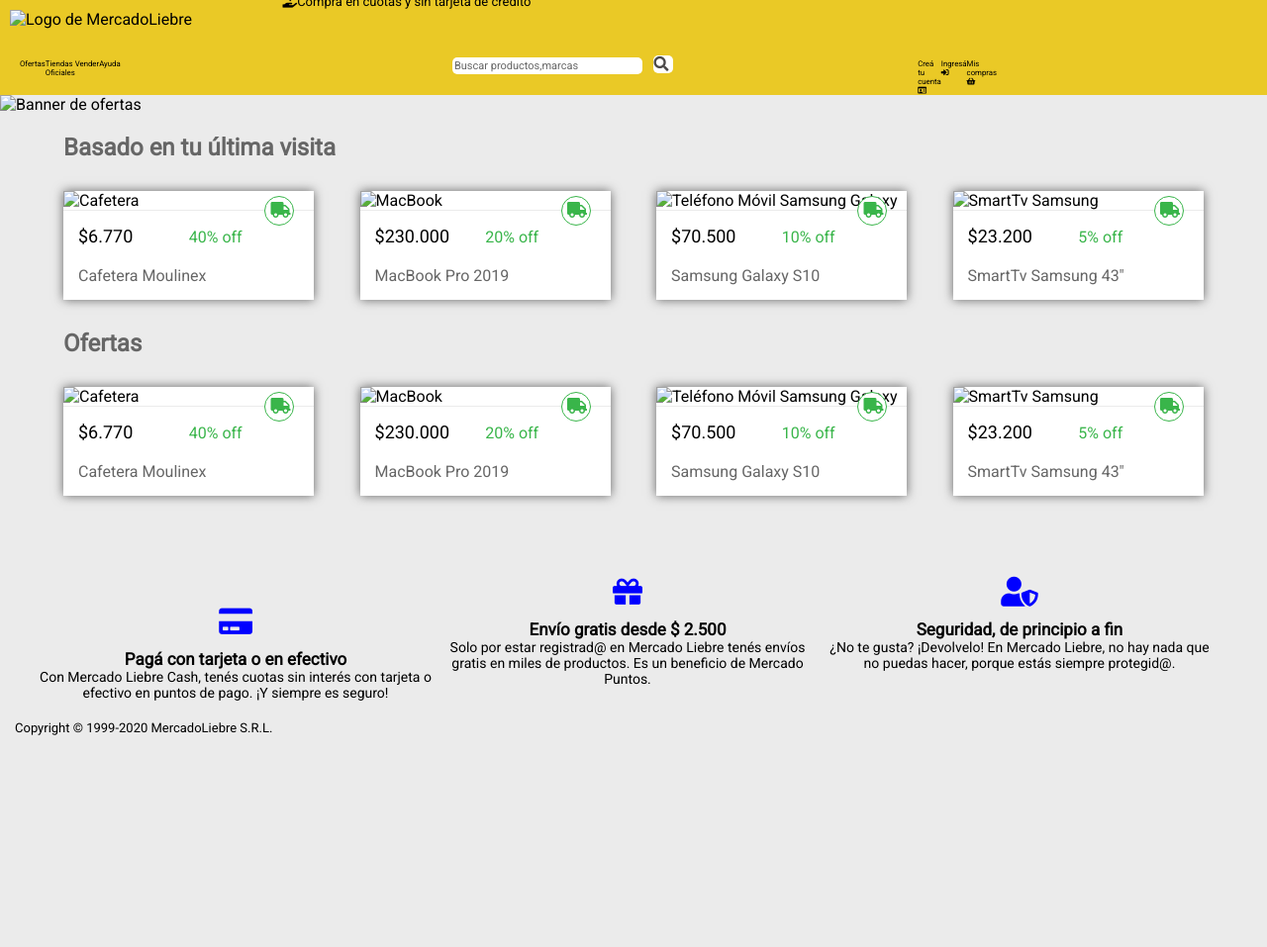
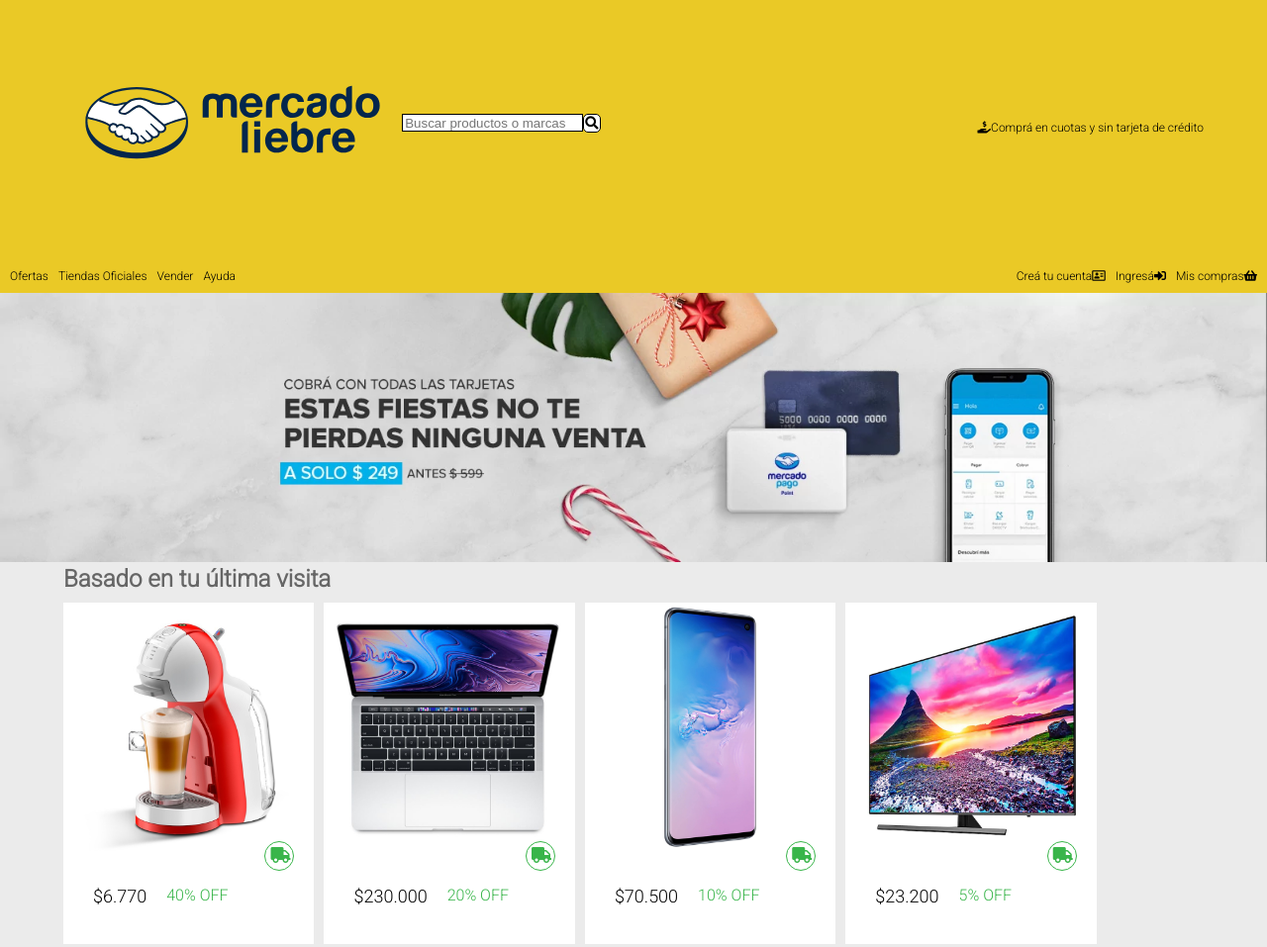
Before and after one commit to juandiegoq56/Protecto-de-mercado-liebre, a website: page views/home.html in a window 1280 px wide. Shown: the top 957 px of the page at 99% size. Before the commit the page ends 800 px from the top, so only its background shows below. Drawn offline with Linux system fonts and the light colour scheme; files that its build step writes are made by us from their sources.

Commit message:
ya es responsive

```diff
--- a/public/css/styles.css
+++ b/public/css/styles.css
@@ -1,168 +1,166 @@
+/*NORMALIZACION*/
 *{
     margin: 0px;
     padding: 0px;
     box-sizing: border-box;
+
 }
 
-body{
+html{
+    font-size: 62.5%;
     font-family: 'Roboto', sans-serif;
-    background-color: #ebebeb;
+    font-size: 12px;
+    background-color:#ebebeb ;
 }
 
-h3{
-    font-size: 24px;
+div.flex-row{
+    display: flex;
+    gap: 20px;
+    flex-wrap: wrap;
+    align-items: stretch;
+
+}
+/*VARIABLE*/
+:root{
+    --amarillo:#eac926;
+    --azul: #03264C;
+    --celeste: #1259c3;
+    --gris-oscuro: #666;
+    --gris-claro: #ebebeb;
+    --verde: #39b54a;
+    --blanco:#FFFFFF;
+    --negro:#000000;
 }
 
 
-
-div.top-header{
-    display: flex;
-    flex-wrap: wrap;
-    overflow-x: scroll;
-}
-
-header div.top-header p{
-    width: 100%;
-    text-align: center;
-    margin-top: 10px;
-}
+/*HEADER*/
 
 header{
-    background-color: #EAC926;
-    width: 100%;
+    background-color: var(--amarillo);
 }
-
-header div.logo,
+header nav{
+    display: none;
+}
+nav ul li a{
+    text-decoration: none;
+    color: black;
+}
+ul.enlaces2{
+    margin-top: 12px;
+}
 header .form{
     width: 50%;
+    margin: auto;
+    display: flex;
+
+}
+.input{
+
+    background-color: white;
+    color: gray ;
+    border: 1px solid #000;
+    padding: 2px;
+    height: 18px;
+    overflow: hidden;
+    text-overflow: ellipsis;
+    display: inline;
+    display: flex;
 
   }
 
-header div.logo{
-    padding: 10px;
-    margin-bottom: 80px;
+picture.logo{
+    display: block;
+    width: 50%;
+    padding: 20px;
+}
+.submit{
+    background-color: white;
+    padding: 1px;
+    border: 1px solid var(--negro);
+    border-radius: 5px;
+    display: inline;
 
 }
-header .form{
-    font-size: 11px;
+div.contenedor{
+    padding: 5%;
+
+}
+.contenedor1{
+    display: flex;
+
+}
+.contenedor picture{
+    width: 50%;
 }
 
-header .top-header .form .input{
-    background-color: #FFF;
-    border: none;
-    border-radius: 5px;
-    outline: none;
-    color: #666;
-    padding: 2px;
-    width: 90%;
-    margin-top: 20px;
-}
-
-
-header .form .submit {
-    background-color: #FFF;
-    border: none;
-    border-radius: 5px;
-    color: rgb(75, 73, 73);
-    width: 20px;
-    font-size: 15px;
-    margin-top: -19px;
-    margin-left: 80%;
-}
-header nav{
-    font-size: 12px;
-    margin-left: 20px;
-}
-
-header ul li{
-    list-style-type: none;
-    display: none;
-}
-
-header ul li a{
-    text-decoration: none;
-    color: #000;
-}
-header .letra{
+p.comprar{
+    padding-top: 5%;
     text-align: center;
-    margin-top: -87px;
-    margin-bottom: 15px;
-    font-size: 13px;
-    margin-left: 35px;
-    margin-right: 35px;
 }
 div.burger-menu{
     text-align: center;
-    margin-top: -64px;
+    display: block;
+}
+div.burger-menu i{
+    background-color: var(--celeste);
+    width: 40px;
+    font-size: 20px;
+    border-radius: 5px;
+    color: var(--blanco);
+    height: 40px;
+    padding: 10px;
+    margin: 10px 0 20px 0;
+
 }
 
-div.burger-menu i{
-    background-color: #0044AA;
-    border-radius: 5px;
-    color: #FFF;
-    font-size: 20px;
-    height: 40px;
-    margin: 10px 0px 20px 0px;
-    padding: 10px;
-    width: 40px;
-}
-
-div.last-visit,
-div.offers{
-    display: flex;
-    flex-wrap: wrap;
-}
-
-.price{
-    font-size: 18px;
-    width: 30%;
-}
-
-.discount{
-    width: 70%;
-}
-
-.discount,
-.description{
-    font-size: 16px;
-    font-weight: normal;
-}
-
-h3,
-.description{
-    color: #666;
-}
-
-.description{
-    display: none;
-    margin-top: 20px;
-}
-main section article :hover .description{
-    display: contents;
-  }
+/*BANNER*/
 section.banner img{
     width: 100%;
 }
 
+/*MAIN*/
 main{
     width: 90%;
     margin: 0 auto;
 }
-
-main section article{
-    background-color: #fff;
-    margin: 10px 0px;
-}
-
 main section article img{
     width: 100%;
 }
+main article div{
+    width: 100%;
+    padding: 15px;
+    position: relative;
+}
+main i{
+    font-size: 15px;
+    color: var(--verde);
+    border: 1px solid var(--verde);
+    padding: 4px;
+    border-radius: 17px;
+}
+main section article{
+    background-color: var(--blanco);
+    margin: 10px 0;
 
-main section article i,
-.discount{
-    color: #39b54a;
 }
+main section article:hover{
+    box-shadow: 0px 0px 10px rgb(100, 100, 100);
 
+}
+main section article:hover i{
+
+    transform: rotate(-90deg);
+
+}
+.descripcion{
+    display: none;
+}
+main section article:hover .descripcion{
+
+    display: block;
+
+
+}
 main section article i{
     display: block;
     font-size: 16px;
@@ -170,232 +168,122 @@
     width: 30px;
     height: 30px;
     border: 1px solid #39b54a;
-    background-color: #FFF;
+    background-color: #fff;
     border-radius: 50%;
     position: absolute;
     right: 20px;
     top: -15px;
-    transition: transform 0.3s ease-in;
-}
-main section article:hover i{
-    transform: rotate(-90deg);
-}
-main section h3{
-    margin: 20px 0px;
+    transition: transform 2s ease-in;
 }
 
-article div.main-article{
-    width: 100%;
-    display: flex;
-    flex-wrap: wrap;
-    align-items: baseline;
-    border-top: 1px solid #ebebeb;
-    position: relative;
-    padding: 15px;
+main h4{
+    margin: 20px 0;
 }
-.tarjet{
-    font-size: 12px;
-}
-/* RESPONSIVE*/
-@media (min-width: 361px){
-    header .top-header {
-        width: 100%;
-        height: auto;
-        display: flex;
-        margin-bottom: -59px;
+
+p.descuento{
+    color:var(--verde);
+    padding-bottom: 10px;
 
 }
-    .top-header > div{
-        width: 30%;
+
+h2{
+    font-size: 24px;
 }
-    header .top-header .logo{
-        width: 33%;
-        justify-content: center;
-        align-items: center;
+ul{
+    list-style:none;
 }
-    header .top-header .form .input{
-        font-size: 11px;
-        margin-left: 9%;
-        margin-top: 15%;
-        width: 50%;
-        overflow: hidden;
+
+p.precio{
+    font-size: 18px;
+
+}
+p.descuento,h4.descripcion{
+    font-size: 16px;
+}
+h2,h4.descripcion{
+    color: var(--gris-oscuro);
 }
 
 
-    header  .top-header .form .submit {
-        margin-left: 62%;
+
+/*FOOTER*/
+.pie_de_pagina{
+    display: flex;
+}
+div.pie_de_pagina,div.pie_de_pagina i{
+    padding-top: 13px;
+    padding-bottom: 12px;
+    text-align: center;
+    margin: auto;
+    width: 50%;
+}
+div.pie_de_pagina i:hover{
+    color: var(--verde);
 
 }
-    header .letra{
-        padding-right: 20px;
-        margin-top: -135px;
-        margin-left: 229px;
 
+div.pie_de_pagina i{
+    font-size: 2em;
+    color: var(--celeste);
+    padding-bottom: 10px;
 }
-    header ul li{
+
+
+
+/*RESPONSIVE*/
+/*TABLET*/
+  @media screen and (min-width: 361px){
+    header nav{
         display: block;
-    }
-    .contenedorFlex{
-        display: flex;
-        font-size: 65%;
-
-    }
-    .contenedorFlex > div{
-        width: 10%;
-    }
-    nav ul{
-        display: flex;
-        width: 10%;
-    }
-    .Caja2{
-        margin-left: 62%;
     }
 
     div.burger-menu{
         display: none;
     }
-    main section article .description{
-        display: block;
-    }
-
-    main section article{
-        box-shadow: 0px 0px 10px rgb(100, 100, 100);
-    }
-
-    main section div.products{
+    div.productos-contenedores{
         display: flex;
-        flex-direction: row;
+        gap: 10px;
         flex-wrap: wrap;
-        justify-content: space-between;
-        align-items: flex-start;
-    }
-
-    main section div.products article{
-        width: 45%;
-    }
-
-    .price,
-    .discount{
-        width: 50%;
-    }
-}
-
-@media (min-width: 769px){
-    main section div.products article{
-        width: 22%;
-    }
-}
-@media (min-width: 1572px){
-    header .top-header {
-        width: 100%;
-        height: auto;
-        display: flex;
-
-    }
-    .top-header > div{
-        width: 30%;
-    }
-    header .top-header .logo{
-        width: 33%;
-        justify-content: center;
-        align-items: center;
-    }
-    header .top-header .form .input{
-        font-size: 11px;
-        margin-left: 9%;
-        margin-top: 15%;
-        width: 50%;
-        overflow: hidden;
-    }
-
-
-    header  .top-header .form .submit {
-        margin-left: 62%;
-
-    }
-    header .letra{
-        margin-left: 75px;
-        margin-top: 60px;
-        padding-right: 20px;
 
 
      }
-    .contenedorFlex{
+     div.productos-contenedores article{
+        max-width: 45%;
+     }
+     .contenedor{
          display: flex;
-        font-size: 115%;
+         justify-content:space-between
+
+
 
      }
-    .contenedorFlex > div{
-        width: 50%;
+     .contenedor1{
+         flex-grow: 0.65;
      }
-    nav ul{
+     header nav ul{
          display: flex;
-        width: 100%;
+         justify-content: stretch;
+         justify-items:center;
+
+
      }
-    .Caja2{
-        margin-left: 62%;
+     header nav {
+        padding: 10px;
+        justify-content: space-between;
+        display: flex;
+        align-items: flex-end;
+
     }
+    .enlaces2, .enlaces1{
+        gap: 10px;
+
     }
 
-/*FOOTER*/
-footer{
-
-    margin-left: 40px;
-    margin-right: 40px;
   }
-.tarjet{
-   text-align: center;
-    margin-bottom: 10px;
-    color: blue;
-    font-size:30px;
-    margin-top: 100px;
+  /*ESCRITORIO*/
+ @media screen and (min-width: 764px){
+    div.productos-contenedores article{
+        max-width: 22%;
+     }
 
  }
-.letrap{
-    font-size: 14px;
-    text-align: center;
-    margin-bottom: 20px;
-}
-h4{
-    font-size: 17px;
-}
-.regalo{
-
-text-align: center;
-    margin-bottom: 10px;
-    color: blue;
-    font-size:30px;
-    margin-top: 70px;
-}
-.letrap1{
-    font-size: 14px;
-    text-align: center;
-    margin-bottom: 20px
-}
-.seguridad{
-    text-align: center;
-    margin-bottom: 10px;
-    color: blue;
-    font-size:30px;
-    margin-top: 70px;
-}
-.letrap2{
-    font-size: 14px;
-    text-align: center;
-    margin-bottom: 20px
-}
-.letrap3{
-    display: flex;
-    position: relative;
-    right: 25px;
-    font-size: 13px;
-    text-align: left;
-    margin-bottom: 20px
-}
-
-.contFlexPrincipal{
-    display: flex;
-}
-.contFlexPrincipal > div{
-    width: 33%;
-}
--- a/views/home.html
+++ b/views/home.html
@@ -2,171 +2,181 @@
 <html>
 <head>
     <meta charset="UTF-8">
-        <title>Bienvenidxs a MercadoLiebre</title>
+        <title>Bienvenidos a MercadoLiebre</title>
         <meta name="viewport" content="width=device-width, initial-scale=1.0">
-        <link href="https://fonts.googleapis.com/css2?family=Roboto&display=swap" rel="stylesheet">
+        <link rel="preconnect" href="https://fonts.googleapis.com">
+        <link rel="preconnect" href="https://fonts.gstatic.com" crossorigin>
+        <link href="https://fonts.googleapis.com/css2?family=Roboto:ital,wght@0,300;1,100&display=swap" rel="stylesheet">
         <link rel="stylesheet" href="https://cdnjs.cloudflare.com/ajax/libs/font-awesome/5.11.2/css/all.min.css">
-        <link rel="stylesheet" href="css/styles.css">
+        <link rel="stylesheet" href="/css/styles.css">
+
 </head>
 <body>
 <header>
-            <div class="top-header">
-                <div class="logo">
-                    <img src="images/logo-mercado-liebre.svg" alt="Logo de MercadoLiebre">
+    <div class="contenedor">
+        <div class="contenedor1">
+            <picture class="logo">
+                <img src="/images/logo-mercado-liebre.svg"  alt="Logo de MercadoLiebre">
+            </picture>
+
+            <form class="form" action="#" method="get">
+                <input class="input" type="text" name="buscador" id="buscardor" placeholder="Buscar productos o marcas">
+               <button class="submit" type="submit"><i class="fas fa-search"></i></button>
+        </form>
         </div>
-                <div class="form" action="#" method="GET">
-                    <div class="input">Buscar productos,marcas </div>
-                    <div class="submit"><i class="fa fa-search"></i></div>
-                </div>
-                <div class="letra">
-                <p><i class="fas fa-hand-holding-usd"></i>Comprá en cuotas y sin tarjeta de crédito</p>
-                </div>
+        <p class="comprar"><i class="fas fa-hand-holding-usd"></i>Comprá en cuotas y sin tarjeta de crédito</p>
     </div>
     <nav>
-                <div class="contenedorFlex">
-                    <div class="Caja1">
-                        <ul>
+        <ul class="enlaces1">
             <li><a href="#">Ofertas</a></li>
-                            <li><a href="#">Tiendas Oficiales</a></li>
-                            <li><a href="#">Vender</a></li>
-                            <li><a href="#">Ayuda</a></li>
+            <li><a href="+">Tiendas Oficiales</a></li>
+            <li><a href="+">Vender</a></li>
+            <li><a href="+">Ayuda</a></li>
         </ul>
-                    </div>
-                    <div class="Caja2">
-                        <ul>
-                            <li><a href="/register">Creá tu cuenta <i class="far fa-id-card"></i></a></li>
-                            <li><a href="/login">Ingresá <i class="fas fa-sign-in-alt"></i></a></li>
-                            <li><a href="#">Mis compras <i class="fas fa-shopping-basket"></i></a></li>
+        <ul class="enlaces2">
+            <li><a href="/registro">Creá tu cuenta</a><i class="far fa-address-card"></i></li>
+            <li><a href="/login">Ingresá</a><i class="fas fa-sign-in-alt"></i></li>
+            <li><a href="+">Mis compras</a><i class="fas fa-shopping-basket"></i></li>
         </ul>
-                    </div>
-
-                </div>
-
     </nav>
     <div class="burger-menu">
         <i class="fa fa-bars burger"></i>
     </div>
 </header>
 <section class="banner">
-            <img src="images/img-home-banner.jpg" alt="Banner de ofertas">
+    <img src="/images/img-home-banner.jpg" alt="Banner de ofertas">
 </section>
 <main>
-            <section class="last-visit">
-                <h3>Basado en tu última visita</h3>
-                <div class="products">
+    <section>
+        <h2>Basado en tu última visita</h2>
+            <div class="productos-contenedores">
                 <article>
-                        <img src="images/img-cafetera-moulinex.jpg" alt="Cafetera" class="product_img">
-                        <div class="main-article">
+                    <img src="/images/img-cafetera-moulinex.jpg"  alt="Cafetera">
+                    <div>
                         <i class="fas fa-truck"></i>
-                            <p class="price">$6.770</p>
-                            <p class="discount">40% off</p>
-                            <h4 class="description">Cafetera Moulinex</h4>
+                        <div class="flex-row">
+                            <p class="precio">$6.770</p>
+                            <p class="descuento">40% OFF</p>
+                        </div>
+                        <h4 class="descripcion">Cafetera Moulinex</h4>
                     </div>
                 </article>
                 <article>
-                        <img src="images/img-macbook-pro-2019.jpg" alt="MacBook" class="product_img">
-                        <div class="main-article">
+                    <img src="/images/img-macbook-pro-2019.jpg"  alt="Cafetera">
+                    <div>
                       <i class="fas fa-truck"></i>
-                            <p class="price">$230.000</p>
-                            <p class="discount">20% off</p>
-                            <h4 class="description">MacBook Pro 2019</h4>
+                      <div class="flex-row">
+                        <p class="precio">$230.000</p>
+                        <p class="descuento">20% OFF</p>
+                      </div>
+                      <h4 class="descripcion">MacBook Pro 2019</h4>
                     </div>
                 </article>
                 <article>
-                        <img src="images/img-samsung-galaxy-s10.jpg" alt="Teléfono Móvil Samsung Galaxy" class="product_img">
-                        <div class="main-article">
+                    <img src="/images/img-samsung-galaxy-s10.jpg"  alt="Samsung">
+                     <div>
                          <i class="fas fa-truck"></i>
-                            <p class="price">$70.500</p>
-                            <p class="discount">10% off</p>
-                            <h4 class="description">Samsung Galaxy S10</h4>
+                         <div class="flex-row">
+                            <p class="precio">$70.500</p>
+                            <p class="descuento">10% OFF</p>
+                         </div>
+                         <h4 class="descripcion">Samsung Galaxy S10</h4>
                      </div>
                 </article>
                 <article>
-                        <img src="images/img-tv-samsung-smart.jpg" alt="SmartTv Samsung" class="product_img">
-                        <div class="main-article">
+                    <img src="/images/img-tv-samsung-smart.jpg"  alt="SmartTv">
+                    <div>
                         <i class="fas fa-truck"></i>
-                            <p class="price">$23.200</p>
-                            <p class="discount">5% off</p>
-                            <h4 class="description">SmartTv Samsung 43"</h4>
+                        <div class="flex-row">
+                            <p class="precio">$23.200</p>
+                            <p class="descuento">5% OFF</p>
+                        </div>
+                        <h4 class="descripcion">SmartTv Samsung 43"</h4>
                     </div>
                 </article>
             </div>
+
     </section>
-            <section class="offers">
-                <h3>Ofertas</h3>
-                <div class="products">
+    <section>
+
+        <h2>Ofertas</h2>
+        <div class="productos-contenedores">
             <article>
-                        <img src="images/img-cafetera-moulinex.jpg" alt="Cafetera" class="product_img">
-                        <div class="main-article">
+                <img src="/images/img-cafetera-moulinex.jpg"  alt="Cafetera">
+                <div>
                     <i class="fas fa-truck"></i>
-                            <p class="price">$6.770</p>
-                            <p class="discount">40% off</p>
-                            <h4 class="description">Cafetera Moulinex</h4>
+                    <div class="flex-row">
+                        <p class="precio">$6.770</p>
+                        <p class="descuento">40% OFF</p>
+                    </div>
+                    <h4 class="descripcion">Cafetera Moulinex</h4>
                 </div>
             </article>
             <article>
-                        <img src="images/img-macbook-pro-2019.jpg" alt="MacBook" class="product_img">
-                        <div class="main-article">
+                <img src="/images/img-macbook-pro-2019.jpg"  alt="MacBook">
+                <div>
                   <i class="fas fa-truck"></i>
-                            <p class="price">$230.000</p>
-                            <p class="discount">20% off</p>
-                            <h4 class="description">MacBook Pro 2019</h4>
+                  <div class="flex-row">
+                    <p class="precio">$230.000</p>
+                    <p class="descuento">20% OFF</p>
+                  </div>
+                  <h4 class="descripcion">MacBook Pro 2019</h4>
                 </div>
             </article>
             <article>
-                        <img src="images/img-samsung-galaxy-s10.jpg" alt="Teléfono Móvil Samsung Galaxy" class="product_img">
-                        <div class="main-article">
+                <img src="/images/img-samsung-galaxy-s10.jpg"  alt="Samsung">
+                 <div>
                      <i class="fas fa-truck"></i>
-                            <p class="price">$70.500</p>
-                            <p class="discount">10% off</p>
-                        <h4 class="description">Samsung Galaxy S10</h4>
+                     <div class="flex-row">
+                        <p class="precio">$70.500</p>
+                        <p class="descuento">10% OFF</p>
+                     </div>
+                     <h4 class="descripcion">Samsung Galaxy S10</h4>
                  </div>
             </article>
             <article>
-                        <img src="images/img-tv-samsung-smart.jpg" alt="SmartTv Samsung" class="product_img">
-                        <div class="main-article">
+                <img src="/images/img-tv-samsung-smart.jpg"  alt="SmartTv">
+                <div>
                     <i class="fas fa-truck"></i>
-                            <p class="price">$23.200</p>
-                            <p class="discount">5% off</p>
-                            <h4 class="description">SmartTv Samsung 43"</h4>
+                    <div class="flex-row">
+                        <p class="precio">$23.200</p>
+                        <p class="descuento">5% OFF</p>
+                    </div>
+                    <h4 class="descripcion">SmartTv Samsung 43"</h4>
                 </div>
             </article>
         </div>
+
     </section>
+
 </main>
 <footer>
-            <div class="contFlexPrincipal">
-                <div class="contFlex1">
-                    <div class="tarjet"><i class="fas fa-credit-card"></i></div>
-                    <div class="letrap">
+    <div class="pie_de_pagina">
+        <div>
+            <i class="fas fa-credit-card"></i>
     <h4>Pagá con tarjeta o en efectivo</h4>
     <p>Con Mercado Liebre Cash, tenés cuotas sin interés con tarjeta o efectivo en
-                            puntos de pago. ¡Y siempre es seguro!</p>
+        puntos de pago. ¡Y siempre es seguro!
+    </p>
         </div>
-                </div>
-                <div class="contFlex2">
-                    <div class="regalo"><i class="fas fa-gift"></i></i></div>
-                    <div class="letrap1">
+    <div>
+        <i class="fas fa-gift"></i>
     <h4>Envío gratis desde $ 2.500</h4>
     <p>Solo por estar registrad@ en Mercado Liebre tenés envíos gratis en miles de
         productos. Es un beneficio de Mercado Puntos.
     </p>
     </div>
-                </div>
-                <div class="contFlex3">
-                    <div class="seguridad"><i class="fas fa-user-shield"></i></div>
-                    <div class="letrap2">
+    <div>
+        <i class="fas fa-user-shield"></i>
     <h4>Seguridad, de principio a fin</h4>
-                        <p>¿No te gusta? ¡Devolvelo! En Mercado Liebre, no hay nada que no puedas hacer,
-                            porque estás siempre protegid@.</p>
+    <p>
+        ¿No te gusta? ¡Devolvelo! En Mercado Liebre, no hay nada que no puedas hacer,
+        porque estás siempre protegid@.
+    </p>
     </div>
     </div>
+    <h4>Copyright © 1999-2020 MercadoLiebre S.R.L.</h4>
 
-            </div>
-            <div class="letrap3">
-                <p>Copyright © 1999-2020 MercadoLiebre S.R.L.</p>
-            </div>
 </footer>
-
 </body>
 </html>
```
Lines whose indentation alone changed are shown as unchanged.
